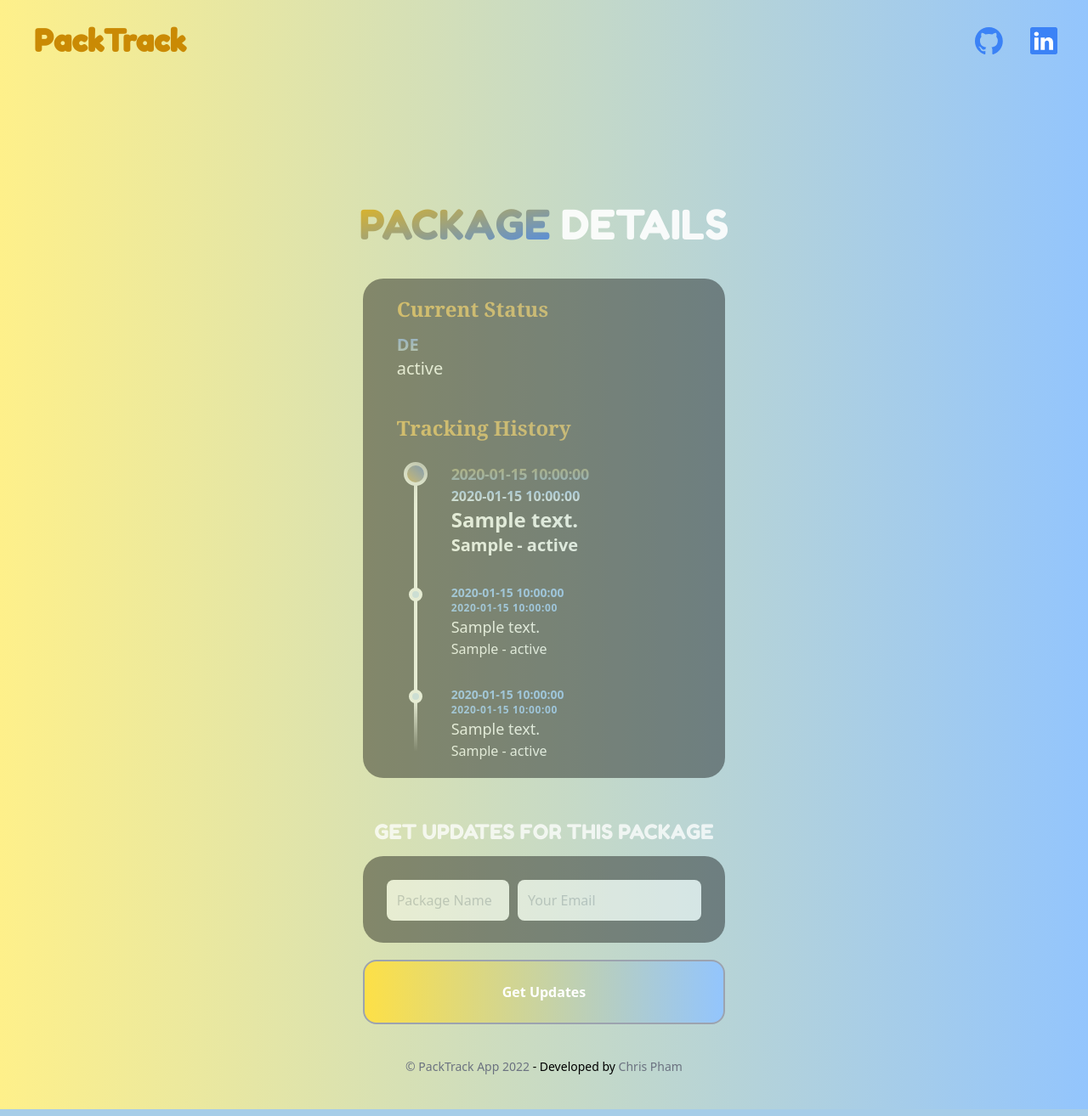
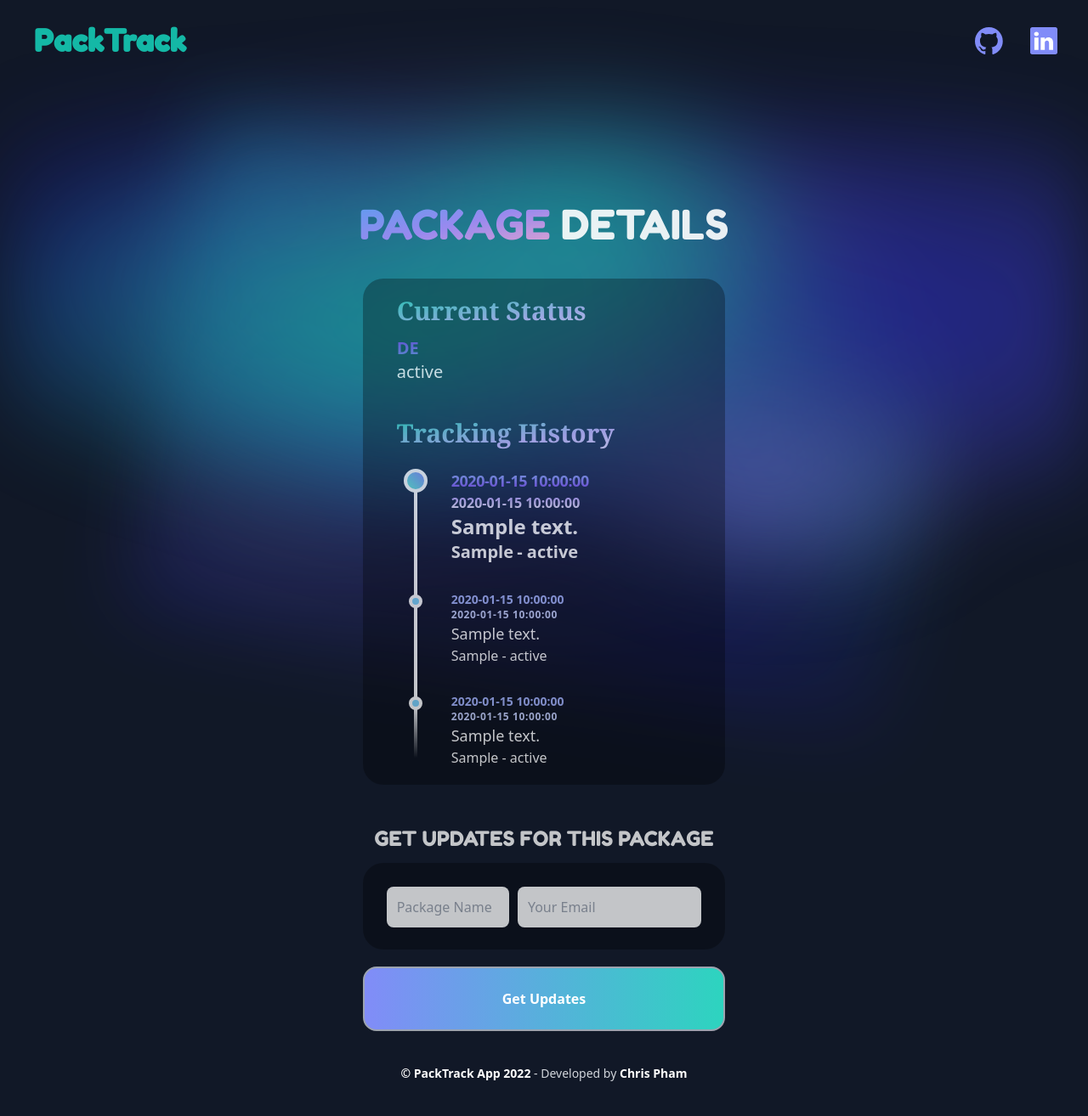
Before and after one commit to chrispham0502/PackageTrackingApp, a Flask app: template packtrack/templates/track.html in a window 1280 px wide. Shown: the whole page at 85% size. Run offline with Flask 2, Linux system fonts and the light colour scheme; the template is opened without the code that fills it: most values are stand-ins (such as "Sample title", 1, 10 or a date in 2020).

Commit message:
Changed theme

```diff
--- a/packtrack/static/styles.css
+++ b/packtrack/static/styles.css
@@ -507,13 +507,19 @@ Ensure the default browser behavior of the `hidden` attribute.
 }
 
 .tracking-h1{
+  background-image: linear-gradient(to bottom right, var(--tw-gradient-stops));
+  --tw-gradient-from: #2dd4bf;
+  --tw-gradient-stops: var(--tw-gradient-from), var(--tw-gradient-to, rgb(45 212 191 / 0));
+  --tw-gradient-stops: var(--tw-gradient-from), #c4b5fd, var(--tw-gradient-to, rgb(196 181 253 / 0));
+  --tw-gradient-to: #fff;
+  -webkit-background-clip: text;
+          background-clip: text;
   padding-bottom: 0.75rem;
   font-family: ui-serif, Georgia, Cambria, "Times New Roman", Times, serif;
-  font-size: 1.5rem;
-  line-height: 2rem;
+  font-size: 1.875rem;
+  line-height: 2.25rem;
   font-weight: 700;
-  --tw-text-opacity: 1;
-  color: rgb(202 138 4 / var(--tw-text-opacity));
+  color: transparent;
 }
 
 .timeline{
@@ -535,9 +541,9 @@ Ensure the default browser behavior of the `hidden` attribute.
   --tw-border-opacity: 1;
   border-color: rgb(255 255 255 / var(--tw-border-opacity));
   background-image: linear-gradient(to top right, var(--tw-gradient-stops));
-  --tw-gradient-from: #ca8a04;
-  --tw-gradient-stops: var(--tw-gradient-from), var(--tw-gradient-to, rgb(202 138 4 / 0));
-  --tw-gradient-to: #2563eb;
+  --tw-gradient-from: #5eead4;
+  --tw-gradient-stops: var(--tw-gradient-from), var(--tw-gradient-to, rgb(94 234 212 / 0));
+  --tw-gradient-to: #818cf8;
   transition-duration: 300ms;
   transition-timing-function: cubic-bezier(0.4, 0, 0.2, 1);
 }
@@ -563,12 +569,12 @@ Ensure the default browser behavior of the `hidden` attribute.
   --tw-border-opacity: 1;
   border-color: rgb(255 255 255 / var(--tw-border-opacity));
   --tw-bg-opacity: 1;
-  background-color: rgb(191 219 254 / var(--tw-bg-opacity));
+  background-color: rgb(125 211 252 / var(--tw-bg-opacity));
 }
 
 .dot:hover{
   --tw-bg-opacity: 1;
-  background-color: rgb(254 240 138 / var(--tw-bg-opacity));
+  background-color: rgb(196 181 253 / var(--tw-bg-opacity));
 }
 
 .timeline-date{
@@ -576,7 +582,7 @@ Ensure the default browser behavior of the `hidden` attribute.
   line-height: 1.25rem;
   font-weight: 600;
   --tw-text-opacity: 1;
-  color: rgb(96 165 250 / var(--tw-text-opacity));
+  color: rgb(165 180 252 / var(--tw-text-opacity));
 }
 
 .timeline-time{
@@ -585,7 +591,7 @@ Ensure the default browser behavior of the `hidden` attribute.
   font-weight: 600;
   letter-spacing: 0.05em;
   --tw-text-opacity: 1;
-  color: rgb(96 165 250 / var(--tw-text-opacity));
+  color: rgb(199 210 254 / var(--tw-text-opacity));
 }
 
 .timeline-description{
@@ -642,21 +648,16 @@ Ensure the default browser behavior of the `hidden` attribute.
   position: relative;
 }
 
-.sticky{
-  position: -webkit-sticky;
-  position: sticky;
+.top-20{
+  top: 5rem;
 }
 
 .bottom-10{
   bottom: 2.5rem;
 }
 
-.top-0{
-  top: 0px;
-}
-
-.z-10{
-  z-index: 10;
+.bottom-0{
+  bottom: 0px;
 }
 
 .mx-auto{
@@ -873,11 +870,24 @@ Ensure the default browser behavior of the `hidden` attribute.
   border-color: rgb(156 163 175 / var(--tw-border-opacity));
 }
 
+.bg-gray-900{
+  --tw-bg-opacity: 1;
+  background-color: rgb(17 24 39 / var(--tw-bg-opacity));
+}
+
 .bg-black{
   --tw-bg-opacity: 1;
   background-color: rgb(0 0 0 / var(--tw-bg-opacity));
 }
 
+.bg-opacity-30{
+  --tw-bg-opacity: 0.3;
+}
+
+.bg-opacity-40{
+  --tw-bg-opacity: 0.4;
+}
+
 .bg-gradient-to-r{
   background-image: linear-gradient(to right, var(--tw-gradient-stops));
 }
@@ -888,11 +898,6 @@ Ensure the default browser behavior of the `hidden` attribute.
 
 .bg-gradient-to-t{
   background-image: linear-gradient(to top, var(--tw-gradient-stops));
-}
-
-.from-yellow-200{
-  --tw-gradient-from: #fef08a;
-  --tw-gradient-stops: var(--tw-gradient-from), var(--tw-gradient-to, rgb(254 240 138 / 0));
 }
 
 .from-yellow-300{
@@ -900,14 +905,24 @@ Ensure the default browser behavior of the `hidden` attribute.
   --tw-gradient-stops: var(--tw-gradient-from), var(--tw-gradient-to, rgb(253 224 71 / 0));
 }
 
-.from-yellow-500{
-  --tw-gradient-from: #eab308;
-  --tw-gradient-stops: var(--tw-gradient-from), var(--tw-gradient-to, rgb(234 179 8 / 0));
-}
-
-.from-blue-600{
-  --tw-gradient-from: #2563eb;
-  --tw-gradient-stops: var(--tw-gradient-from), var(--tw-gradient-to, rgb(37 99 235 / 0));
+.from-blue-400{
+  --tw-gradient-from: #60a5fa;
+  --tw-gradient-stops: var(--tw-gradient-from), var(--tw-gradient-to, rgb(96 165 250 / 0));
+}
+
+.from-indigo-500{
+  --tw-gradient-from: #6366f1;
+  --tw-gradient-stops: var(--tw-gradient-from), var(--tw-gradient-to, rgb(99 102 241 / 0));
+}
+
+.from-violet-600{
+  --tw-gradient-from: #7c3aed;
+  --tw-gradient-stops: var(--tw-gradient-from), var(--tw-gradient-to, rgb(124 58 237 / 0));
+}
+
+.from-white{
+  --tw-gradient-from: #fff;
+  --tw-gradient-stops: var(--tw-gradient-from), var(--tw-gradient-to, rgb(255 255 255 / 0));
 }
 
 .from-blue-500{
@@ -915,29 +930,45 @@ Ensure the default browser behavior of the `hidden` attribute.
   --tw-gradient-stops: var(--tw-gradient-from), var(--tw-gradient-to, rgb(59 130 246 / 0));
 }
 
-.from-white{
-  --tw-gradient-from: #fff;
-  --tw-gradient-stops: var(--tw-gradient-from), var(--tw-gradient-to, rgb(255 255 255 / 0));
+.from-indigo-400{
+  --tw-gradient-from: #818cf8;
+  --tw-gradient-stops: var(--tw-gradient-from), var(--tw-gradient-to, rgb(129 140 248 / 0));
+}
+
+.via-violet-400{
+  --tw-gradient-stops: var(--tw-gradient-from), #a78bfa, var(--tw-gradient-to, rgb(167 139 250 / 0));
 }
 
 .to-blue-300{
   --tw-gradient-to: #93c5fd;
 }
 
-.to-blue-500{
-  --tw-gradient-to: #3b82f6;
-}
-
-.to-yellow-300{
-  --tw-gradient-to: #fde047;
+.to-pink-300{
+  --tw-gradient-to: #f9a8d4;
+}
+
+.to-teal-500{
+  --tw-gradient-to: #14b8a6;
+}
+
+.to-teal-300{
+  --tw-gradient-to: #5eead4;
+}
+
+.to-blue-400{
+  --tw-gradient-to: #60a5fa;
+}
+
+.to-violet-400{
+  --tw-gradient-to: #a78bfa;
 }
 
 .to-yellow-400{
   --tw-gradient-to: #facc15;
 }
 
-.to-blue-400{
-  --tw-gradient-to: #60a5fa;
+.to-teal-400{
+  --tw-gradient-to: #2dd4bf;
 }
 
 .bg-clip-text{
@@ -1106,14 +1137,14 @@ Ensure the default browser behavior of the `hidden` attribute.
   letter-spacing: -0.025em;
 }
 
-.text-yellow-600{
+.text-teal-500{
   --tw-text-opacity: 1;
-  color: rgb(202 138 4 / var(--tw-text-opacity));
-}
-
-.text-blue-500{
+  color: rgb(20 184 166 / var(--tw-text-opacity));
+}
+
+.text-indigo-400{
   --tw-text-opacity: 1;
-  color: rgb(59 130 246 / var(--tw-text-opacity));
+  color: rgb(129 140 248 / var(--tw-text-opacity));
 }
 
 .text-white{
@@ -1135,9 +1166,14 @@ Ensure the default browser behavior of the `hidden` attribute.
   color: rgb(156 163 175 / var(--tw-text-opacity));
 }
 
-.text-gray-700{
+.text-red-600{
   --tw-text-opacity: 1;
-  color: rgb(55 65 81 / var(--tw-text-opacity));
+  color: rgb(220 38 38 / var(--tw-text-opacity));
+}
+
+.text-gray-300{
+  --tw-text-opacity: 1;
+  color: rgb(209 213 219 / var(--tw-text-opacity));
 }
 
 .no-underline{
@@ -1145,6 +1181,10 @@ Ensure the default browser behavior of the `hidden` attribute.
           text-decoration-line: none;
 }
 
+.opacity-50{
+  opacity: 0.5;
+}
+
 .opacity-40{
   opacity: 0.4;
 }
@@ -1153,12 +1193,12 @@ Ensure the default browser behavior of the `hidden` attribute.
   opacity: 0.9;
 }
 
-.opacity-60{
-  opacity: 0.6;
-}
-
 .opacity-75{
   opacity: 0.75;
+}
+
+.opacity-20{
+  opacity: 0.2;
 }
 
 .shadow-lg{
@@ -1171,17 +1211,6 @@ Ensure the default browser behavior of the `hidden` attribute.
   --tw-shadow: 0 1px 3px 0 rgb(0 0 0 / 0.1), 0 1px 2px -1px rgb(0 0 0 / 0.1);
   --tw-shadow-colored: 0 1px 3px 0 var(--tw-shadow-color), 0 1px 2px -1px var(--tw-shadow-color);
   box-shadow: var(--tw-ring-offset-shadow, 0 0 #0000), var(--tw-ring-shadow, 0 0 #0000), var(--tw-shadow);
-}
-
-.shadow-2xl{
-  --tw-shadow: 0 25px 50px -12px rgb(0 0 0 / 0.25);
-  --tw-shadow-colored: 0 25px 50px -12px var(--tw-shadow-color);
-  box-shadow: var(--tw-ring-offset-shadow, 0 0 #0000), var(--tw-ring-shadow, 0 0 #0000), var(--tw-shadow);
-}
-
-.shadow-black{
-  --tw-shadow-color: #000;
-  --tw-shadow: var(--tw-shadow-colored);
 }
 
 .transition{
@@ -1200,6 +1229,64 @@ Ensure the default browser behavior of the `hidden` attribute.
   transition-timing-function: cubic-bezier(0.4, 0, 0.2, 1);
 }
 
+:root{
+  --color-gradient-1: #7d7bf1;
+  --color-gradient-2: #2121e2;
+  --color-gradient-3: #16e7d9;
+}
+
+.body {
+  min-height: 100vh;
+}
+
+.colorBackground {
+  left: 50%;
+  transform: translateX(-50%);
+  background: radial-gradient(
+        at 71% 77%,
+        var(--color-gradient-1) 0,
+        transparent 21%
+      ),
+      radial-gradient(at 37% 47%, var(--color-gradient-3) 0, transparent 50%),
+      radial-gradient(at 54% 29%, var(--color-gradient-3) 0, transparent 28%),
+      radial-gradient(at 45% 41%, var(--color-gradient-1) 0, transparent 53%),
+      radial-gradient(at 73% 44%, var(--color-gradient-2) 0, transparent 54%),
+      radial-gradient(at 24% 37%, var(--color-gradient-2) 0, transparent 40%),
+      radial-gradient(at 76% 46%, var(--color-gradient-1) 0, transparent 50%),
+      radial-gradient(at 45% 57%, var(--color-gradient-2) 0, transparent 44%);
+  /* mix-blend-mode: normal; */
+  max-height: 800px;
+  height: 80vh;
+  max-width: 1400px;
+  width: 100%;
+  filter: blur(44px);
+  z-index: -1;
+}
+
+.colorBackgroundBottom {
+  left: 50%;
+  transform: translateX(-50%) rotate(190deg);
+  background: radial-gradient(
+    at 83% 25%,
+    var(--color-gradient-1) 0,
+    transparent 21%
+    ),
+    radial-gradient(at 96% 87%, var(--color-gradient-3) 0, transparent 50%),
+    radial-gradient(at 79% 45%, var(--color-gradient-3) 0, transparent 28%),
+    radial-gradient(at 66% 38%, var(--color-gradient-1) 0, transparent 53%),
+    radial-gradient(at 89% 13%, var(--color-gradient-2) 0, transparent 54%),
+    radial-gradient(at 24% 17%, var(--color-gradient-2) 0, transparent 40%),
+    radial-gradient(at 16% 46%, var(--color-gradient-3) 0, transparent 50%),
+    radial-gradient(at 50% 80%, var(--color-gradient-1) 0, transparent 40%);
+  /* mix-blend-mode: normal; */
+  height: 600px;
+  max-width: 900px;
+  width: 55vw;
+  width: 100%;
+  filter: blur(44px);
+  z-index: -1;
+}
+
 .timeline-first{
   -o-border-image: linear-gradient(to bottom, transparent 35%,white 35%) 1 100%;
      border-image: linear-gradient(to bottom, transparent 35%,white 35%) 1 100%;
--- a/packtrack/templates/base.html
+++ b/packtrack/templates/base.html
@@ -6,14 +6,14 @@
   <meta name="viewport" content="width=device-width, initial-scale=1.0">
   <link rel="stylesheet" type="text/css" href="{{ url_for('static', filename='styles.css') }}">
   </head>
-  <body class="leading-normal tracking-normal bg-gradient-to-r from-yellow-200 to-blue-300 ">
+  <body class="leading-normal tracking-normal bg-gray-900 relative">
     <!-- Container -->
     <div class="h-full relative">
       <!-- Nav Bar -->
       <div class="w-full container mx-auto mt-4">
         <div class="w-full flex items-center justify-between ">
           <!-- Project Name -->
-          <a class="flex text-yellow-600 hover:text-blue-500 font-extrabold transform hover:scale-110 duration-300 ease-in-out font-test2
+          <a class="flex text-teal-500 hover:text-indigo-400 font-extrabold transform hover:scale-110 duration-300 ease-in-out font-test2
                     ml-5 text-2xl
                     md:ml-10 md:text-3xl
                     lg:text-4xl " href="/">
@@ -21,14 +21,14 @@
           </a>
           <!-- Icons -->
           <div class="flex w-1/2 justify-end content-middle ">
-            <a class="inline-block text-blue-500 no-underline hover:text-yellow-600 hover:text-underline text-center h-10 p-2 md:h-auto md:p-4 transform hover:scale-125 duration-300 ease-in-out" href="https://github.com/chrispham0502" target="_blank" rel="noopener noreferrer">
+            <a class="inline-block text-indigo-400 no-underline hover:text-teal-500 hover:text-underline text-center h-10 p-2 md:h-auto md:p-4 transform hover:scale-125 duration-300 ease-in-out" href="https://github.com/chrispham0502" target="_blank" rel="noopener noreferrer">
               <svg class="fill-current h-8" viewBox="0 0 256 249" xmlns="http://www.w3.org/2000/svg">
                 <path d="M127.505 0C57.095 0 0 57.085 0 127.505c0 56.336 36.534 104.13 87.196 120.99 6.372 1.18 8.712-2.766 8.712-6.134 0-3.04-.119-13.085-.173-23.739-35.473 7.713-42.958-15.044-42.958-15.044-5.8-14.738-14.157-18.656-14.157-18.656-11.568-7.914.872-7.752.872-7.752 12.804.9 19.546 13.14 19.546 13.14 11.372 19.493 29.828 13.857 37.104 10.6 1.144-8.242 4.449-13.866 8.095-17.05-28.32-3.225-58.092-14.158-58.092-63.014 0-13.92 4.981-25.295 13.138-34.224-1.324-3.212-5.688-16.18 1.235-33.743 0 0 10.707-3.427 35.073 13.07 10.17-2.826 21.078-4.242 31.914-4.29 10.836.048 21.752 1.464 31.942 4.29 24.337-16.497 35.029-13.07 35.029-13.07 6.94 17.563 2.574 30.531 1.25 33.743 8.175 8.929 13.122 20.303 13.122 34.224 0 48.972-29.828 59.756-58.22 62.912 4.573 3.957 8.648 11.717 8.648 23.612 0 17.06-.148 30.791-.148 34.991 0 3.393 2.295 7.369 8.759 6.117 50.634-16.879 87.122-64.656 87.122-120.973C255.009 57.085 197.922 0 127.505 0"/>
                 <path d="M47.755 181.634c-.28.633-1.278.823-2.185.389-.925-.416-1.445-1.28-1.145-1.916.275-.652 1.273-.834 2.196-.396.927.415 1.455 1.287 1.134 1.923M54.027 187.23c-.608.564-1.797.302-2.604-.589-.834-.889-.99-2.077-.373-2.65.627-.563 1.78-.3 2.616.59.834.899.996 2.08.36 2.65M58.33 194.39c-.782.543-2.06.034-2.849-1.1-.781-1.133-.781-2.493.017-3.038.792-.545 2.05-.055 2.85 1.07.78 1.153.78 2.513-.019 3.069M65.606 202.683c-.699.77-2.187.564-3.277-.488-1.114-1.028-1.425-2.487-.724-3.258.707-.772 2.204-.555 3.302.488 1.107 1.026 1.445 2.496.7 3.258M75.01 205.483c-.307.998-1.741 1.452-3.185 1.028-1.442-.437-2.386-1.607-2.095-2.616.3-1.005 1.74-1.478 3.195-1.024 1.44.435 2.386 1.596 2.086 2.612M85.714 206.67c.036 1.052-1.189 1.924-2.705 1.943-1.525.033-2.758-.818-2.774-1.852 0-1.062 1.197-1.926 2.721-1.951 1.516-.03 2.758.815 2.758 1.86M96.228 206.267c.182 1.026-.872 2.08-2.377 2.36-1.48.27-2.85-.363-3.039-1.38-.184-1.052.89-2.105 2.367-2.378 1.508-.262 2.857.355 3.049 1.398"/>
               </svg>
             </a>
             <a
-              class="inline-block text-blue-500 no-underline hover:text-yellow-600 hover:text-underline text-center h-10 p-2 md:h-auto md:p-4 transform hover:scale-125 duration-300 ease-in-out"
+              class="inline-block text-indigo-400 no-underline hover:text-teal-500 hover:text-underline text-center h-10 p-2 md:h-auto md:p-4 transform hover:scale-125 duration-300 ease-in-out"
               href="https://www.linkedin.com/in/triet-pham-0502/" target="_blank" rel="noopener noreferrer"
             >
               <svg class="mr-5 fill-current h-8" viewBox="0 0 256 256" xmlns="http://www.w3.org/2000/svg">
@@ -43,6 +43,7 @@
       <!-- Main -->
       {% block main %} {% endblock %}
 
+      <div class="colorBackground fixed top-20 opacity-50"></div>
     </div>
   </body>
 </html>
--- a/packtrack/templates/track.html
+++ b/packtrack/templates/track.html
@@ -7,7 +7,7 @@
     <div class=" w-full 2xl:w-3/4 justify-center overflow-y-hidden mx-auto px-5">
         <!-- Text -->
         <h1 class="text-3xl md:text-4xl xl:text-5xl opacity-90 leading-tight text-center md:text-lef text-white font-test2">
-            <span class="bg-clip-text text-transparent bg-gradient-to-br from-yellow-500 to-blue-500 text-center">
+            <span class="bg-clip-text text-transparent bg-gradient-to-br from-blue-400 via-violet-400 to-pink-300 text-center">
             PACKAGE
             </span>
             DETAILS
@@ -15,26 +15,25 @@
     </div>
 
     <!-- Tracking Information -->
-    <div class="rounded-3xl flex flex-col w-full sm:w-3/4 md:w-full xl:w-2/3 justify-center items-center content-center mx-auto px-5 md:px-10 py-5 mt-10 bg-black opacity-40">
+    <div class="rounded-3xl flex flex-col w-full sm:w-3/4 md:w-full xl:w-2/3 justify-center items-center content-center mx-auto px-5 md:px-10 py-5 mt-10 bg-black bg-opacity-40 opacity-75 ">
 
         <section class="w-full">
             <div>
                 <h2 class="tracking-h1"> Current Status </h2>
             </div>
             <div>
-                <p class="font-bold bg-clip-text bg-gradient-to-br from-blue-600 to-yellow-300 text-transparent md:text-lg lg:text-xl">{{status}}</p>
+                <p class="font-bold bg-clip-text bg-gradient-to-br from-violet-600 to-teal-300 text-transparent md:text-lg lg:text-xl">{{status}}</p>
                 <p class="text-white md:text-lg lg:text-xl">{{status_description}}</p>
             </div>
-            <div class="sticky top-0 pt-10 bg-black z-10 shadow-2xl shadow-black">
+            <div class="pt-10">
                 <h2 class="tracking-h1"> Tracking History </h2>
             </div>
-
             {% if case == 'one' %}
             <div class="timeline timeline-only self-center -mt-5 ">
                 <div class="relative ">
                     <div class="dot-latest"></div>
                     <div class="pl-10 ">
-                        <p class="text-lg font-bold bg-clip-text bg-gradient-to-t from-blue-500 to-yellow-400 text-transparent tracking-tight">{{latest_event['event_date']}}</p>
+                        <p class="text-lg font-bold bg-clip-text bg-gradient-to-t from-violet-600 to-blue-300 text-transparent tracking-tight">{{latest_event['event_date']}}</p>
                         <p class="text-base font-bold bg-clip-text bg-gradient-to-t from-white to-blue-400 text-transparent">{{ latest_event['event_time'] }}</p>
                         <p class="text-white font-semibold md:text-xl lg:text-2xl">{{ latest_event['description'] }} </p>
                         {% if latest_event['city_locality'] not in ["", None] %}
@@ -52,8 +51,8 @@
                 <div class="relative ">
                     <div class="dot-latest"></div>
                     <div class="pl-10 ">
-                        <p class="text-lg font-bold bg-clip-text bg-gradient-to-t from-blue-500 to-yellow-400 text-transparent tracking-tight">{{latest_event['event_date']}}</p>
-                        <p class="text-base font-bold bg-clip-text bg-gradient-to-t from-white to-blue-400 text-transparent">{{ latest_event['event_time'] }}</p>
+                        <p class="text-lg font-bold bg-clip-text bg-gradient-to-t from-violet-600 to-blue-300 text-transparent tracking-tight">{{latest_event['event_date']}}</p>
+                        <p class="text-base font-bold bg-clip-text bg-gradient-to-t from-white to-violet-400 text-transparent">{{ latest_event['event_time'] }}</p>
                         <p class="text-white font-semibold md:text-xl lg:text-2xl">{{ latest_event['description'] }} </p>
                         {% if latest_event['city_locality'] not in ["", None] %}
                             <p1 class="text-white font-semibold md:text-lg lg:text-xl">{{latest_event['city_locality']}}</p1>
@@ -127,7 +126,7 @@
                 GET UPDATES FOR THIS PACKAGE
             </h1>
         </div>
-        <form id="subform" method="POST" action="/update" class="flex bg-black opacity-40 rounded-3xl justify-center w-full p-4 mt-3 mb-5">
+        <form id="subform" method="POST" action="/update" class="flex bg-black bg-opacity-40 opacity-75 rounded-3xl justify-center w-full p-4 mt-3 mb-5">
             <div class="flex flex-row w-full mx-auto
                         p-1 pb-1
                         md:p-3 md:pb-1
@@ -159,7 +158,7 @@
             </div>
         </form>
         <div>
-            <button form="subform" class= "w-full font-bold bg-gradient-to-r border-2 border-gray-400 from-yellow-300 to-blue-300 hover:from-blue-300 hover:via-green-100 hover:to-yellow-300 text-white rounded-2xl focus:ring transform transition hover:scale-y-105 duration-300 ease-in-out
+            <button form="subform" class= "w-full font-bold bg-gradient-to-r border-2 border-gray-400 from-indigo-400 to-teal-400 hover:from-teal-400 hover:via-violet-300 hover:to-indigo-400 text-white rounded-2xl focus:ring transform transition hover:scale-y-105 duration-300 ease-in-out
                 py-4 xl:py-6" type="submit">Get Updates</button>
         </div>
         {% endif %}
@@ -167,10 +166,11 @@
 </div>
 
 <!-- Footer -->
-<div class="w-full mt-10 mb-10 text-sm text-center fade-in">
-<a class="text-gray-500 no-underline hover:no-underline" href="#">&copy; PackTrack App 2022</a>
-- Developed by
-<a class="text-gray-500 no-underline hover:no-underline" href="/">Chris Pham</a>
+<div class="w-full mt-10 mb-10 text-sm text-center text-gray-300 fade-in">
+    <a class="text-white font-semibold" href="#">&copy; PackTrack App 2022</a>
+  - Developed by
+  <a class="text-white font-semibold" href="/">Chris Pham</a>
 </div>
 
+<div class="colorBackgroundBottom fixed bottom-0 opacity-20"></div>
 {% endblock %}
```
Also changed, not shown: other parts of packtrack/static/styles.css (+42 -23 lines), packtrack/templates/error.html (+7 -7 lines), packtrack/templates/home.html (+9 -9 lines), packtrack/templates/update.html (+11 -11 lines).
